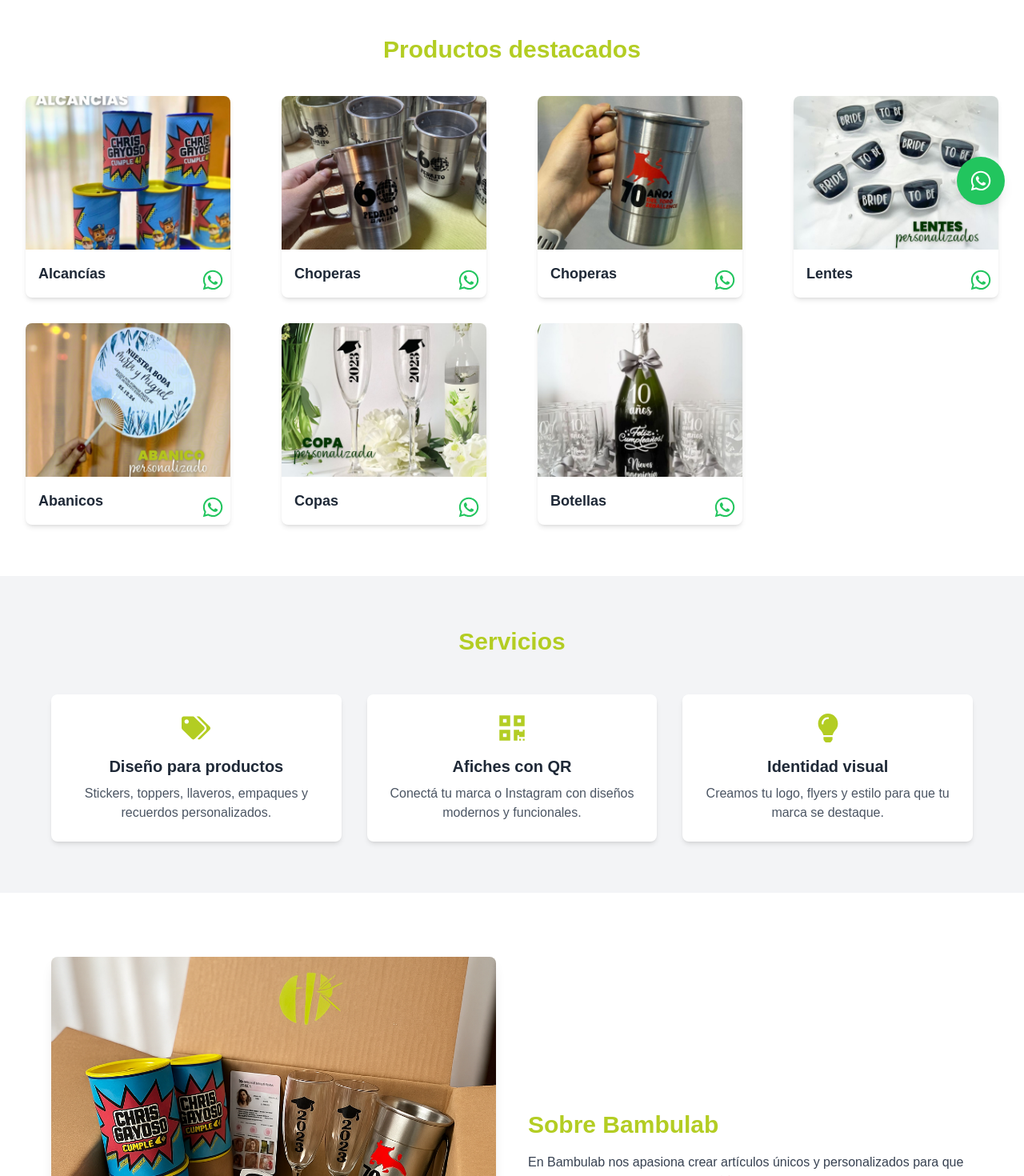
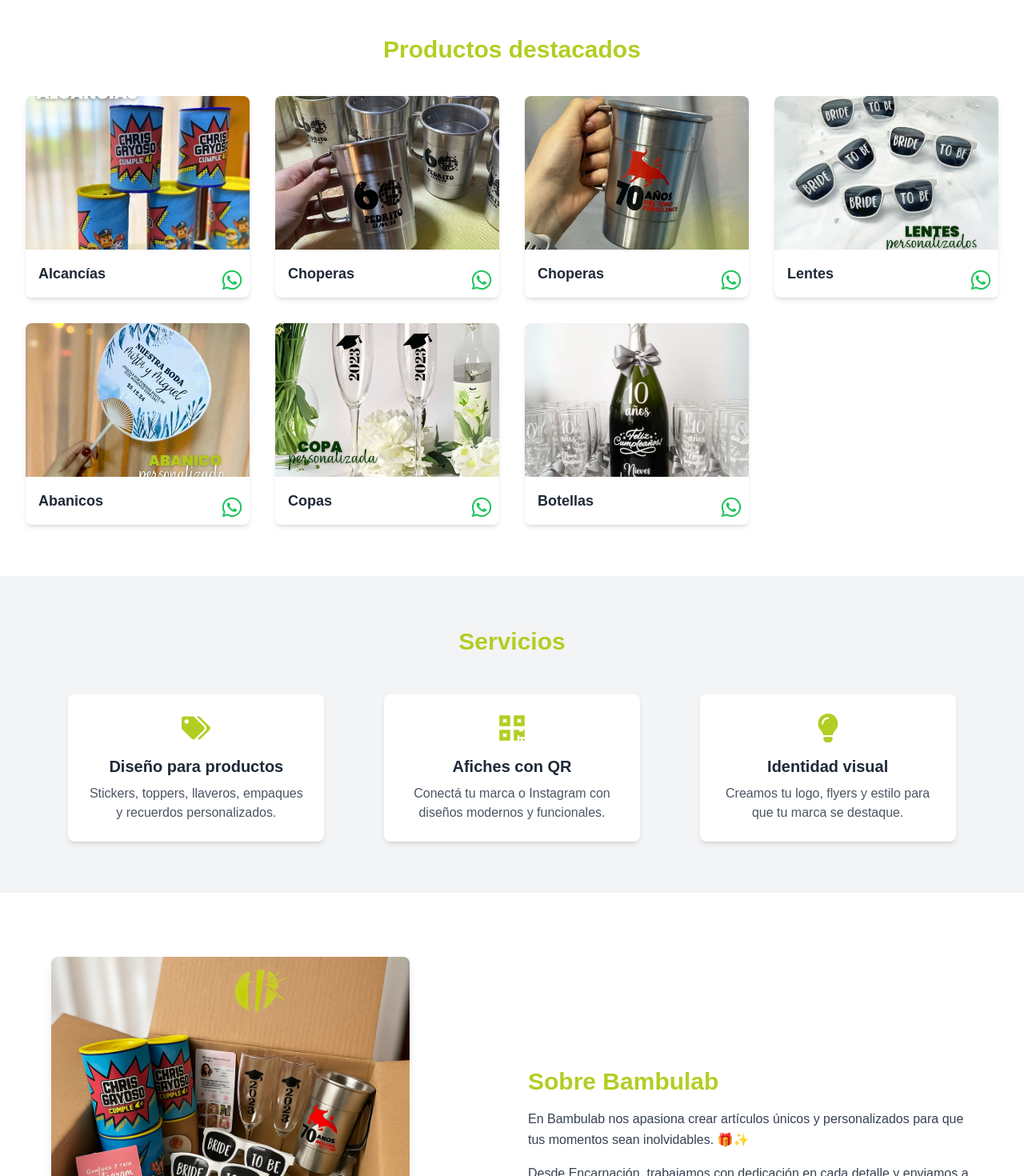
Before and after one commit to Galahad2906/bambulab, a React (Vite) app: page / in a window 1280 px wide. Shown: the part 520-1990 px from the top of the page at 80% size. Built offline with nearby package versions, Linux system fonts and the light colour scheme.

Commit message:
Optimización responsive completa del sitio

```diff
--- a/index.html
+++ b/index.html
@@ -1,10 +1,14 @@
 <!DOCTYPE html>
-<html lang="en">
+<html lang="es">
   <head>
     <meta charset="UTF-8" />
-    <link rel="icon" href="/favicon.ico" />
     <meta name="viewport" content="width=device-width, initial-scale=1.0" />
-    <title>Bambulab</title>
+    <title>Bambulab - Productos personalizados y diseño gráfico</title>
+    <meta
+      name="description"
+      content="Bambulab crea artículos únicos y personalizados con amor, estilo y creatividad. Diseño gráfico, regalos y más."
+    />
+    <link rel="icon" type="image/png" href="/favicon.png" />
   </head>
   <body>
     <div id="root"></div>
--- a/src/App.tsx
+++ b/src/App.tsx
@@ -1,16 +1,26 @@
-import Navbar from './components/Navbar'
-import Productos from './components/Productos'
-import Servicios from './components/Servicios'
-import SobreNosotros from './components/SobreNosotros'
+import { useEffect, useState } from 'react';
+import Navbar from './components/Navbar';
+import Productos from './components/Productos';
+import Servicios from './components/Servicios';
+import SobreNosotros from './components/SobreNosotros';
 import Contacto from './components/Contacto';
-import Footer from './components/Footer'
-import FloatingWhatsapp from './components/FloatingWhatsapp'
+import Footer from './components/Footer';
+import Loader from './components/Loader';
 
 function App() {
+  const [loading, setLoading] = useState(true);
+
+  useEffect(() => {
+    // Simulamos carga por 2.5 segundos
+    const timer = setTimeout(() => setLoading(false), 2500);
+    return () => clearTimeout(timer);
+  }, []);
+
+  if (loading) return <Loader />;
+
   return (
     <div className="bg-bambu text-white min-h-screen">
       <Navbar />
-
       <main
         id="inicio"
         className="bg-bambu text-white py-24 px-6 text-center"
@@ -29,17 +39,13 @@ function App() {
           Ver catálogo
         </a>
       </main>
-
       <Productos />
       <Servicios />
       <SobreNosotros />
       <Contacto />
       <Footer />
-
-      {/* Botón flotante de WhatsApp */}
-      <FloatingWhatsapp />
     </div>
-  )
+  );
 }
 
-export default App
+export default App;
--- a/src/components/Contacto.tsx
+++ b/src/components/Contacto.tsx
@@ -13,16 +13,16 @@ const Contacto = () => {
   };
 
   return (
-    <section id="contacto" className="bg-white text-bambu py-16 px-6 text-center" data-aos="fade-up">
+    <section id="contacto" className="bg-white text-bambu py-16 px-4 sm:px-6 text-center" data-aos="fade-up">
       <h2 className="text-3xl font-bold mb-8">¿Querés contactarnos?</h2>
-      <form onSubmit={handleSubmit} className="max-w-xl mx-auto space-y-6">
+      <form onSubmit={handleSubmit} className="max-w-xl mx-auto space-y-6 text-left">
         <input
           type="text"
           placeholder="Tu nombre"
           value={nombre}
           onChange={(e) => setNombre(e.target.value)}
           required
-          className="w-full px-4 py-3 border border-bambu rounded-md focus:outline-none"
+          className="w-full px-4 py-3 border border-bambu rounded-md focus:outline-none focus:ring-2 focus:ring-bambu"
         />
         <input
           type="email"
@@ -30,7 +30,7 @@ const Contacto = () => {
           value={email}
           onChange={(e) => setEmail(e.target.value)}
           required
-          className="w-full px-4 py-3 border border-bambu rounded-md focus:outline-none"
+          className="w-full px-4 py-3 border border-bambu rounded-md focus:outline-none focus:ring-2 focus:ring-bambu"
         />
         <textarea
           placeholder="Tu mensaje"
@@ -38,11 +38,11 @@ const Contacto = () => {
           onChange={(e) => setMensaje(e.target.value)}
           required
           rows={5}
-          className="w-full px-4 py-3 border border-bambu rounded-md focus:outline-none"
+          className="w-full px-4 py-3 border border-bambu rounded-md focus:outline-none focus:ring-2 focus:ring-bambu"
         />
         <button
           type="submit"
-          className="bg-bambu text-white font-bold py-3 px-6 rounded-full shadow hover:scale-105 transition-transform"
+          className="w-full sm:w-auto bg-bambu text-white font-bold py-3 px-6 rounded-full shadow hover:scale-105 transition-transform"
         >
           Enviar por WhatsApp
         </button>
--- a/src/components/FloatingWhatsapp.tsx
+++ /dev/null
@@ -1,18 +0,0 @@
-// src/components/FloatingWhatsapp.tsx
-import { FaWhatsapp } from 'react-icons/fa';
-
-const FloatingWhatsapp = () => {
-  return (
-    <a
-      href="https://wa.me/595986271647?text=Hola,%20quiero%20más%20información"
-      target="_blank"
-      rel="noopener noreferrer"
-      className="fixed bottom-6 right-6 z-50 bg-green-500 hover:bg-green-600 text-white p-4 rounded-full shadow-lg transition-all duration-300"
-      aria-label="Contactar por WhatsApp"
-    >
-      <FaWhatsapp size={28} />
-    </a>
-  );
-};
-
-export default FloatingWhatsapp;
--- a/src/components/Footer.tsx
+++ b/src/components/Footer.tsx
@@ -3,8 +3,8 @@ import logo from '../assets/logo-blanco.png'
 
 const Footer = () => {
   return (
-    <footer className="bg-bambu text-white py-10 px-6 mt-16" data-aos="fade">
-      <div className="max-w-6xl mx-auto grid grid-cols-1 md:grid-cols-3 gap-6 items-center">
+    <footer className="bg-bambu text-white py-10 px-4 sm:px-6 mt-16" data-aos="fade">
+      <div className="max-w-6xl mx-auto grid gap-8 sm:gap-6 grid-cols-1 md:grid-cols-3 items-center">
         {/* Logo y nombre */}
         <div className="flex items-center gap-3 justify-center md:justify-start">
           <img src={logo} alt="Bambulab logo" className="h-10" />
@@ -12,7 +12,7 @@ const Footer = () => {
         </div>
 
         {/* Menú de navegación */}
-        <nav className="flex justify-center gap-6 text-sm font-medium">
+        <nav className="flex flex-wrap justify-center gap-x-6 gap-y-2 text-sm font-medium">
           <a href="#inicio" className="hover:underline">Inicio</a>
           <a href="#productos" className="hover:underline">Productos</a>
           <a href="#servicios" className="hover:underline">Servicios</a>
--- /dev/null
+++ b/src/components/Loader.tsx
@@ -0,0 +1,11 @@
+const Loader = () => {
+  return (
+    <div className="fixed inset-0 bg-bambu text-white flex items-center justify-center z-50">
+      <div className="animate-pulse text-3xl font-bold tracking-widest">
+        BAMBULAB
+      </div>
+    </div>
+  );
+};
+
+export default Loader;
--- a/src/components/Productos.tsx
+++ b/src/components/Productos.tsx
@@ -20,13 +20,16 @@ const productos = [
 
 const Productos = () => {
   return (
-    <section id="productos" className="bg-white py-16 px-4">
-      <h2 className="text-3xl font-bold text-center text-bambu mb-10">Productos destacados</h2>
+    <section id="productos" className="bg-white py-16 px-4 sm:px-6 lg:px-8">
+      <h2 className="text-3xl font-bold text-center text-bambu mb-10">
+        Productos destacados
+      </h2>
+
       <div className="grid gap-8 grid-cols-1 sm:grid-cols-2 md:grid-cols-3 lg:grid-cols-4 justify-items-center">
         {productos.map((prod, i) => (
           <div
             key={i}
-            className="relative w-64 rounded-lg shadow-md overflow-hidden bg-white group"
+            className="relative w-full max-w-xs rounded-lg shadow-md overflow-hidden bg-white group"
             data-aos="fade-up"
             data-aos-delay={i * 100}
           >
@@ -36,7 +39,9 @@ const Productos = () => {
               className="h-48 w-full object-cover"
             />
             <div className="p-4">
-              <h3 className="text-lg font-semibold text-gray-800">{prod.nombre}</h3>
+              <h3 className="text-lg font-semibold text-gray-800">
+                {prod.nombre}
+              </h3>
             </div>
             <a
               href={`https://wa.me/595986271647?text=Hola,%20quiero%20info%20sobre%20${encodeURIComponent(prod.nombre)}`}
--- a/src/components/Servicios.tsx
+++ b/src/components/Servicios.tsx
@@ -20,13 +20,13 @@ const servicios = [
 
 const Servicios = () => {
   return (
-    <section id="servicios" className="bg-gray-100 py-16 px-6 text-center">
+    <section id="servicios" className="bg-gray-100 py-16 px-4 sm:px-6 text-center">
       <h2 className="text-3xl font-bold text-bambu mb-12">Servicios</h2>
-      <div className="grid gap-8 sm:grid-cols-2 md:grid-cols-3 max-w-6xl mx-auto">
+      <div className="grid gap-8 sm:grid-cols-2 md:grid-cols-3 justify-items-center max-w-6xl mx-auto">
         {servicios.map((serv, i) => (
           <div
             key={i}
-            className="bg-white p-6 rounded-lg shadow-md hover:shadow-lg transition-shadow"
+            className="w-full max-w-xs bg-white p-6 rounded-lg shadow-md hover:shadow-lg transition-shadow"
             data-aos="zoom-in"
             data-aos-delay={i * 150}
           >
--- a/src/components/SobreNosotros.tsx
+++ b/src/components/SobreNosotros.tsx
@@ -2,15 +2,15 @@ import sobreImg from '../assets/sobre-nosotros.png'
 
 const SobreNosotros = () => {
   return (
-    <section id="sobre" className="bg-white py-20 px-6">
+    <section id="sobre" className="bg-white py-20 px-4 sm:px-6">
       <div className="max-w-6xl mx-auto grid md:grid-cols-2 gap-10 items-center">
         <img
           src={sobreImg}
           alt="Sobre Bambulab"
-          className="rounded-lg shadow-lg"
+          className="w-full max-w-md mx-auto md:mx-0 rounded-lg shadow-lg"
           data-aos="fade-right"
         />
-        <div className="md:order-last" data-aos="fade-left">
+        <div className="text-center md:text-left md:order-last" data-aos="fade-left">
           <h2 className="text-3xl font-bold text-bambu mb-4">Sobre Bambulab</h2>
           <p className="text-gray-700 leading-relaxed">
             En Bambulab nos apasiona crear artículos únicos y personalizados para que tus momentos sean inolvidables. 🎁✨
```
Also changed, not shown: public/favicon.png (added).
